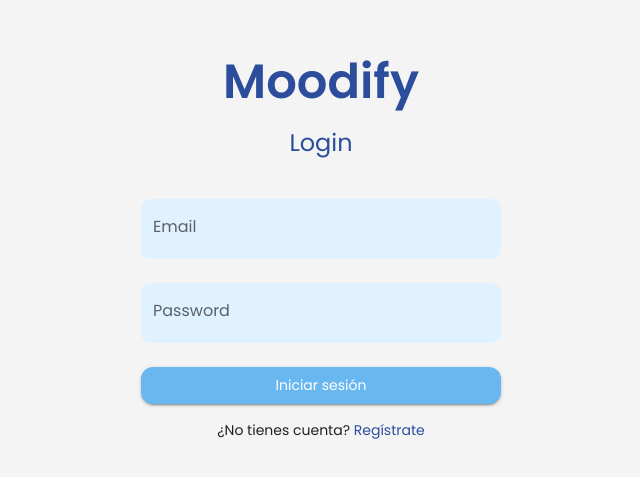
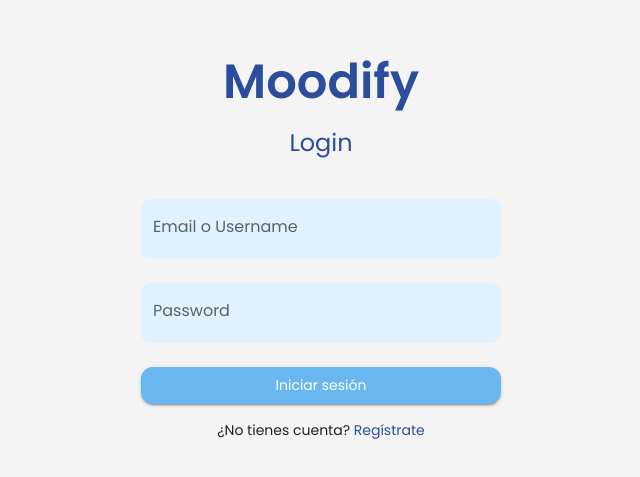
Before and after one commit to Chatocl/frontend-proyecto-programacionweb, a React (Create React App) app: page / in a window 1280 px wide. Shown: the part 153-630 px from the top of the page, without its empty margins (319-959 px from the left). Built offline with nearby package versions, Linux system fonts and the light colour scheme.

Commit message:
cambios login y register bdd

```diff
--- a/src/pages/Login.js
+++ b/src/pages/Login.js
@@ -1,8 +1,43 @@
+import React, { useState } from 'react';
 import { Box, Button, TextField, Typography, Link } from '@mui/material';
 import { useNavigate } from 'react-router-dom';
+import { apiFetch } from '../services/api';  // ← importamos el helper
 
 function Login() {
   const navigate = useNavigate();
+
+  // Estados para los campos y el error
+  const [login,    setLogin]    = useState('');  // aquí guardamos email o username
+  const [password, setPassword] = useState('');
+  const [error,    setError]    = useState('');
+
+  const handleLogin = async (e) => {
+    e.preventDefault();
+    setError('');
+
+    try {
+      // Llamada al endpoint de login
+      const res = await apiFetch('/auth/login', {
+        method: 'POST',
+        body: JSON.stringify({ login, password })
+      });
+      const data = await res.json();
+
+      if (!res.ok) {
+        // Si el backend devuelve msg, lo mostramos
+        setError(data.msg || 'Error al iniciar sesión');
+        return;
+      }
+
+      // Guardamos el token en localStorage
+      localStorage.setItem('token', data.token);
+
+      // Redirigimos a la página principal (o la ruta que quieras)
+      navigate('/home');
+    } catch {
+      setError('No se pudo conectar con el servidor');
+    }
+  };
 
   return (
     <Box
@@ -13,19 +48,49 @@ function Login() {
       height="100vh"
       px={2}
     >
-      <Typography variant="h3" color='primary' gutterBottom>Moodify</Typography>
-      <Typography variant="h5" color="primary" gutterBottom>Login</Typography>
-      {/*Campos de login*/}
-      <Box component="form" sx={{ width: '100%', maxWidth: 360, mt: 2 }}>
-        <TextField label="Email" type="email" fullWidth margin="normal" />
-        <TextField label="Password" type="password" fullWidth margin="normal" />
+      <Typography variant="h3" color='primary' gutterBottom>
+        Moodify
+      </Typography>
+      <Typography variant="h5" color="primary" gutterBottom>
+        Login
+      </Typography>
+
+      {/* Formulario de login */}
+      <Box
+        component="form"
+        sx={{ width: '100%', maxWidth: 360, mt: 2 }}
+        onSubmit={handleLogin}   // ← enlazamos el handler
+      >
+        <TextField
+          label="Email o Username"
+          type="text"
+          fullWidth
+          margin="normal"
+          value={login}
+          onChange={e => setLogin(e.target.value)}
+        />
+        <TextField
+          label="Password"
+          type="password"
+          fullWidth
+          margin="normal"
+          value={password}
+          onChange={e => setPassword(e.target.value)}
+        />
+
+        {/* Mensaje de error */}
+        {error && (
+          <Typography color="error" sx={{ mt: 1 }}>
+            {error}
+          </Typography>
+        )}
 
         <Button
+          type="submit"             // ← cambiamos onClick por submit
           variant="contained"
           color="secondary"
           fullWidth
           sx={{ mt: 2 }}
-          onClick={() => navigate('/home')}
         >
           Iniciar sesión
         </Button>
--- a/src/pages/SingUp.js
+++ b/src/pages/SingUp.js
@@ -1,8 +1,50 @@
+// src/pages/SignUp.js
+import React, { useState } from 'react';
 import { Box, Button, TextField, Typography, Link } from '@mui/material';
 import { useNavigate } from 'react-router-dom';
+import { apiFetch } from '../services/api';   // ← importamos el helper
 
 function SignUp() {
   const navigate = useNavigate();
+
+  // Estados para los campos y el error
+  const [email,           setEmail]           = useState('');
+  const [username,        setUsername]        = useState('');
+  const [password,        setPassword]        = useState('');
+  const [confirmPassword, setConfirmPassword] = useState('');
+  const [error,           setError]           = useState('');
+
+  // Manejador de registro
+  const handleSignUp = async (e) => {
+    e.preventDefault();
+    setError('');
+
+    // Validación básica de contraseñas
+    if (password !== confirmPassword) {
+      setError('Las contraseñas no coinciden');
+      return;
+    }
+
+    try {
+      // Llamada POST a /api/auth/register
+      const res = await apiFetch('/auth/register', {
+        method: 'POST',
+        body: JSON.stringify({ username, email, password })
+      });
+      const data = await res.json();
+
+      if (!res.ok) {
+        // Mostrar mensaje de error que venga del backend
+        setError(data.msg || 'Error al crear la cuenta');
+        return;
+      }
+
+      // Registro OK → redirigir a login ("/")
+      navigate('/');
+    } catch {
+      setError('No se pudo conectar con el servidor');
+    }
+  };
 
   return (
     <Box
@@ -13,21 +55,64 @@ function SignUp() {
       height="100vh"
       px={2}
     >
-      <Typography variant="h3" color="primary" gutterBottom>Moodify</Typography>
-      <Typography variant="h5" color="primary" gutterBottom>Crear cuenta</Typography>
-      {/*Campos de Signup*/}
-      <Box component="form" sx={{ width: '100%', maxWidth: 360, mt: 2 }}>
-        <TextField label="Email" type="email" fullWidth margin="normal" />
-        <TextField label="Username" fullWidth margin="normal" />
-        <TextField label="Password" type="password" fullWidth margin="normal" />
-        <TextField label="Confirmar password" type="password" fullWidth margin="normal" />
+      <Typography variant="h3" color="primary" gutterBottom>
+        Moodify
+      </Typography>
+      <Typography variant="h5" color="primary" gutterBottom>
+        Crear cuenta
+      </Typography>
+
+      {/* Formulario de Signup */}
+      <Box
+        component="form"
+        sx={{ width: '100%', maxWidth: 360, mt: 2 }}
+        onSubmit={handleSignUp}   // ← aquí ligamos el handler
+      >
+        <TextField
+          label="Email"
+          type="email"
+          fullWidth
+          margin="normal"
+          value={email}
+          onChange={e => setEmail(e.target.value)}
+        />
+        <TextField
+          label="Username"
+          fullWidth
+          margin="normal"
+          value={username}
+          onChange={e => setUsername(e.target.value)}
+        />
+        <TextField
+          label="Password"
+          type="password"
+          fullWidth
+          margin="normal"
+          value={password}
+          onChange={e => setPassword(e.target.value)}
+        />
+        <TextField
+          label="Confirmar password"
+          type="password"
+          fullWidth
+          margin="normal"
+          value={confirmPassword}
+          onChange={e => setConfirmPassword(e.target.value)}
+        />
+
+        {/* Mensaje de error */}
+        {error && (
+          <Typography color="error" sx={{ mt: 1 }}>
+            {error}
+          </Typography>
+        )}
 
         <Button
+          type="submit"             // ← cambiamos onClick por submit
           variant="contained"
           color="secondary"
           fullWidth
           sx={{ mt: 2 }}
-          onClick={() => navigate('/home')}
         >
           Crear cuenta
         </Button>
```
Also changed, not shown: src/pages/History.js (line endings or trailing spaces), src/pages/Home.js (line endings or trailing spaces).
